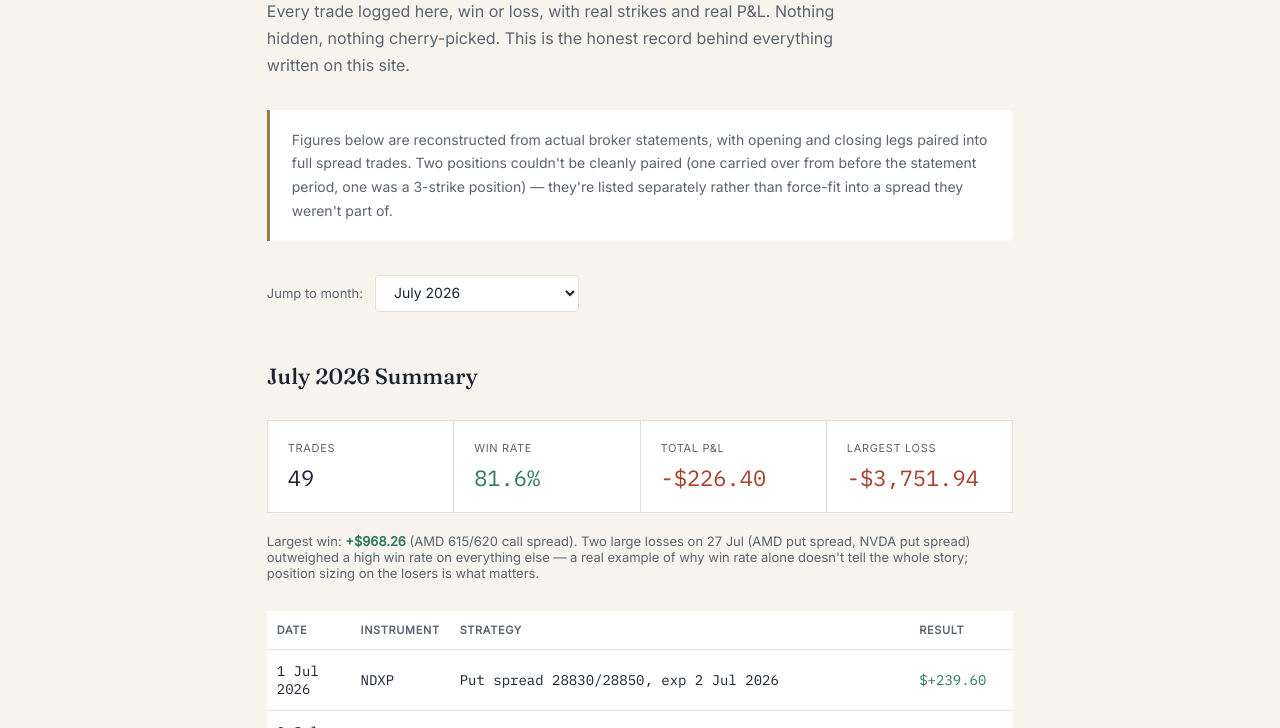
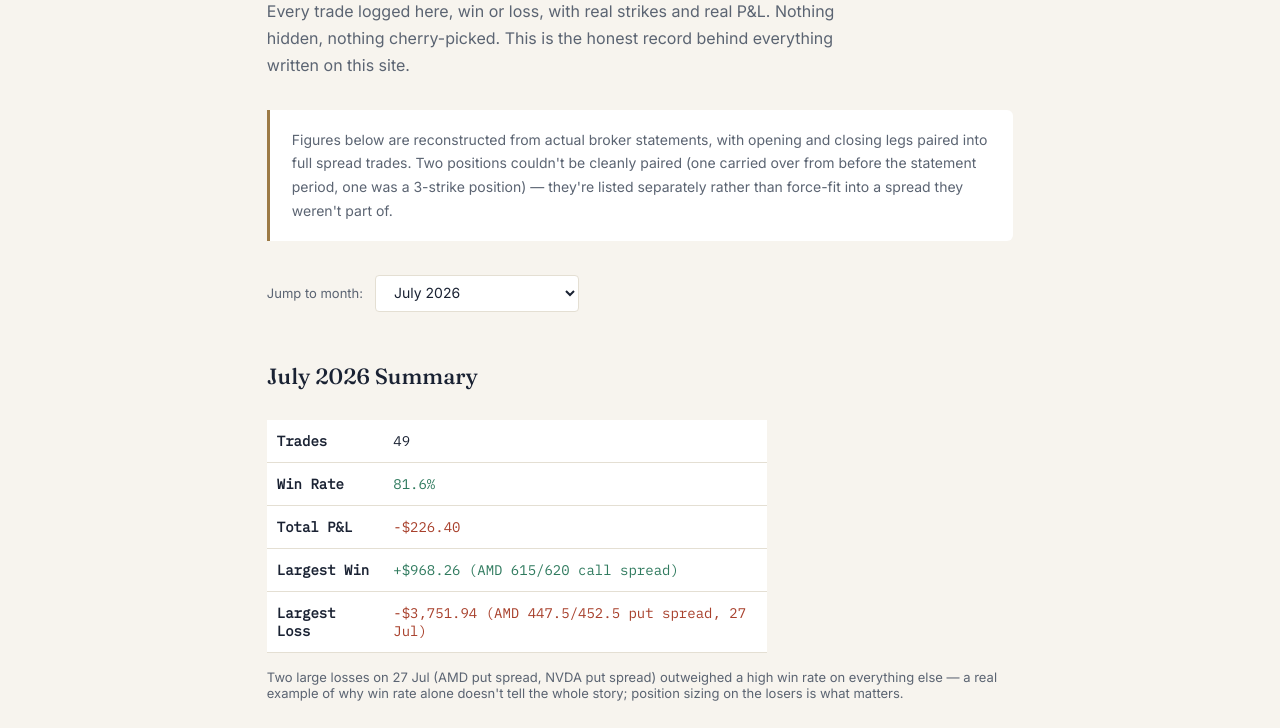
Before and after one commit to raghuec081/thegreeksdesk, a website: page track-record.html in a window 1280 px wide. Shown: the part 211-939 px from the top of the page. Drawn offline with Linux system fonts and the light colour scheme.

Commit message:
Replace summary grid with a table format

```diff
--- a/track-record.html
+++ b/track-record.html
@@ -46,14 +46,16 @@
 
   <section class="month-section" id="month-2026-07">
   <h2 class="month-heading">July 2026 Summary</h2>
-  <div class="summary-grid">
-    <div class="summary-stat"><div class="label">Trades</div><div class="value">49</div></div>
-    <div class="summary-stat"><div class="label">Win Rate</div><div class="value win">81.6%</div></div>
-    <div class="summary-stat"><div class="label">Total P&amp;L</div><div class="value loss">-$226.40</div></div>
-    <div class="summary-stat"><div class="label">Largest Loss</div><div class="value loss">-$3,751.94</div></div>
-  </div>
-  <p style="font-size:13px;color:var(--ink-dim);margin-top:-10px;">
-    Largest win: <strong style="color:var(--gain);">+$968.26</strong> (AMD 615/620 call spread).
+  <table class="track-table" style="max-width:500px;">
+    <tbody>
+      <tr><td><strong>Trades</strong></td><td>49</td></tr>
+      <tr><td><strong>Win Rate</strong></td><td class="win">81.6%</td></tr>
+      <tr><td><strong>Total P&amp;L</strong></td><td class="loss">-$226.40</td></tr>
+      <tr><td><strong>Largest Win</strong></td><td class="win">+$968.26 (AMD 615/620 call spread)</td></tr>
+      <tr><td><strong>Largest Loss</strong></td><td class="loss">-$3,751.94 (AMD 447.5/452.5 put spread, 27 Jul)</td></tr>
+    </tbody>
+  </table>
+  <p style="font-size:13px;color:var(--ink-dim);margin-top:16px;">
     Two large losses on 27 Jul (AMD put spread, NVDA put spread) outweighed a high win rate on
     everything else &mdash; a real example of why win rate alone doesn't tell the whole story;
     position sizing on the losers is what matters.
```
